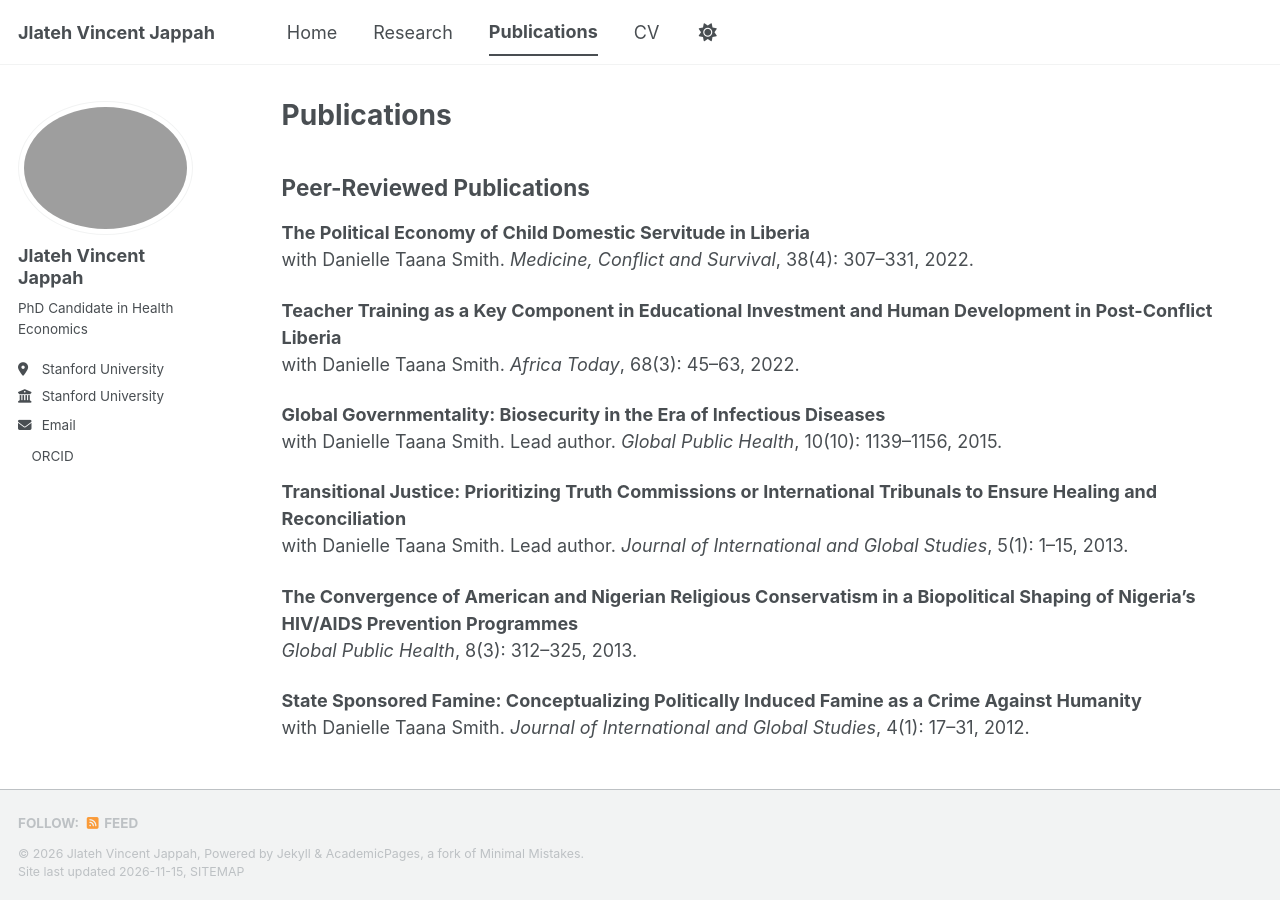
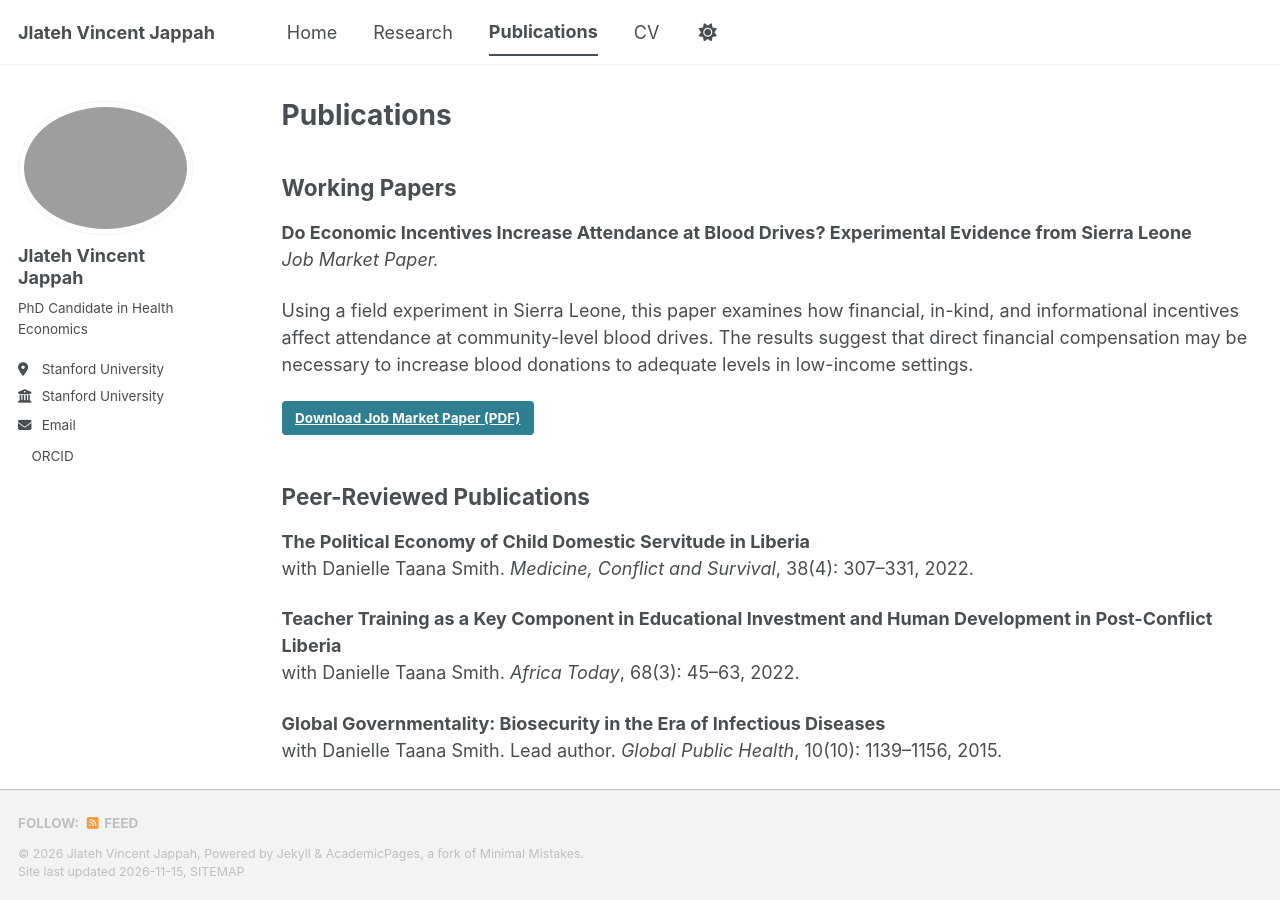
Before and after one commit to jvjappah/jvjappah.github.io, a Jekyll site: the page built from _pages/publications.html, in a window 1280 px wide and 900 px high. Built offline with Jekyll 4.4.1, drawn with Linux system fonts in a browser that asks for light colours; a script bundle is joined from its source files by our own code; a style sheet for code colours, icons or effects is not loaded.

Commit message:
Feature job market paper on publications page
Added a working paper and a peer-reviewed publication to the publications page.

```diff
--- a/_pages/publications.html
+++ b/_pages/publications.html
@@ -4,7 +4,14 @@ title: "Publications"
 permalink: /publications/
 author_profile: true
 ---
+<h2>Working Papers</h2>
 
+<p><strong>Do Economic Incentives Increase Attendance at Blood Drives? Experimental Evidence from Sierra Leone</strong><br>
+<em>Job Market Paper.</em></p>
+
+<p>Using a field experiment in Sierra Leone, this paper examines how financial, in-kind, and informational incentives affect attendance at community-level blood drives. The results suggest that direct financial compensation may be necessary to increase blood donations to adequate levels in low-income settings.</p>
+
+<p><a href="/files/job_market_paper.pdf" class="btn btn--primary">Download Job Market Paper (PDF)</a></p>
 <h2>Peer-Reviewed Publications</h2>
 
 <p><strong>The Political Economy of Child Domestic Servitude in Liberia</strong><br>
```
